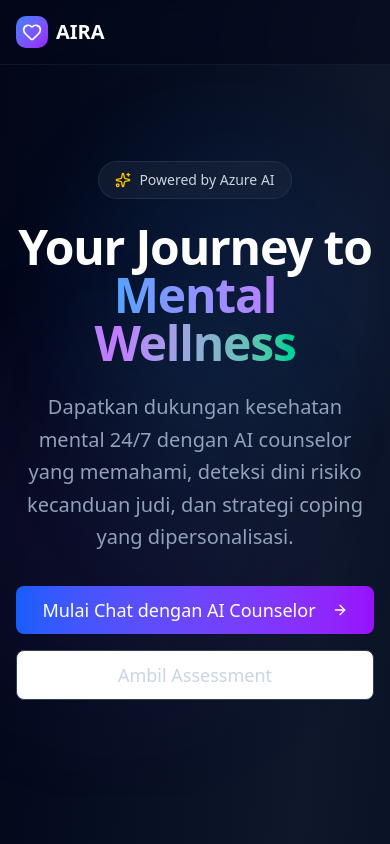
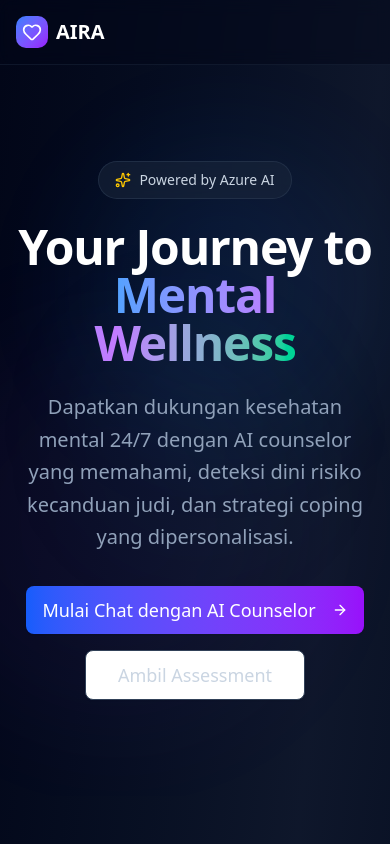
Before and after one commit to wahyuazizi/hackaton-mental-health-fe, a React (Vite) app: page / in a window 390 px wide. Shown: the top 844 px of the page. Built offline with nearby package versions, Linux system fonts and the light colour scheme.

Commit message:
add assesment page

```diff
--- a/package.json
+++ b/package.json
@@ -17,6 +17,7 @@
     "lucide-react": "^0.513.0",
     "react": "^19.1.0",
     "react-dom": "^19.1.0",
+    "react-router-dom": "^6.30.1",
     "tailwind-merge": "^3.3.0",
     "tailwindcss": "^4.1.8"
   },
--- a/src/main.jsx
+++ b/src/main.jsx
@@ -1,10 +1,19 @@
 import { StrictMode } from 'react'
 import { createRoot } from 'react-dom/client'
+import { BrowserRouter as Router, Routes, Route } from 'react-router-dom'
 import './index.css'
 import Home from './pages/Home.jsx'
+import Assessment from './pages/Assesment.jsx'
+import ChatCounselor from './pages/ChatCounselor.jsx'
 
 createRoot(document.getElementById('root')).render(
   <StrictMode>
-    <Home />
+    <Router>
+      <Routes>
+        <Route path="/" element={<Home />} />
+        <Route path="/assessment" element={<Assessment />} />
+        <Route path="/chat" element={<ChatCounselor />} />
+      </Routes>
+    </Router>
   </StrictMode>,
 )
--- a/src/pages/Assesment.jsx
+++ b/src/pages/Assesment.jsx
@@ -200,7 +200,7 @@ const GamblingAssessment = () => {
                     Risiko {riskAssessment.level}
                   </span>
                 </div>
-                <p className={`mt-3 text-${riskAssessment.color}-300`}>
+                <p className={`mt-3 text-${riskAssessment.color}-400`}>
                   {riskAssessment.description}
                 </p>
               </div>
--- /dev/null
+++ b/src/pages/ChatCounselor.jsx
@@ -0,0 +1,9 @@
+import React from 'react'
+
+function ChatCounselor() {
+  return (
+    <div>ChatCounselor</div>
+  )
+}
+
+export default ChatCounselor
--- a/src/pages/Home.jsx
+++ b/src/pages/Home.jsx
@@ -1,4 +1,5 @@
 import React from 'react';
+import { Link } from 'react-router-dom';
 import { MessageCircle, Shield, Heart, Brain, ArrowRight, Moon, Sparkles, UserSearch } from 'lucide-react';
 import { Button } from '@/components/ui/button';
 import { Card, CardContent, CardDescription, CardHeader, CardTitle } from '@/components/ui/card';
@@ -43,12 +44,12 @@ const Home = () => {
       <nav className="border-b border-slate-800/50 backdrop-blur-sm bg-slate-950/50">
         <div className="max-w-7xl mx-auto px-4 sm:px-6 lg:px-8">
           <div className="flex justify-between items-center h-16">
-            <div className="flex items-center space-x-2">
+            <Link to="/" className="flex items-center space-x-2">
               <div className="w-8 h-8 bg-gradient-to-br from-blue-500 to-purple-600 rounded-lg flex items-center justify-center">
                 <Heart className="w-5 h-5 text-white" />
               </div>
               <span className="text-xl font-semibold text-white">AIRA</span>
-            </div>
+            </Link>
             <div className="hidden md:flex items-center space-x-6">
               <a href="#features" className="text-slate-300 hover:text-white transition-colors">Features</a>
               <a href="#about" className="text-slate-300 hover:text-white transition-colors">About</a>
@@ -90,13 +91,17 @@ const Home = () => {
             </p>
 
             <div className="flex flex-col sm:flex-row gap-4 justify-center">
+              <Link to="/chat">
                 <Button size="lg" className="bg-gradient-to-r from-blue-600 to-purple-600 hover:from-blue-700 hover:to-purple-700 text-white px-8 py-6 text-lg">
                   Mulai Chat dengan AI Counselor
                   <ArrowRight className="ml-2 w-5 h-5" />
                 </Button>
+              </Link>
+              <Link to="/assessment">
                 <Button size="lg" variant="outline" className="border-slate-700 text-slate-300 hover:bg-slate-800 hover:text-white px-8 py-6 text-lg">
                   Ambil Assessment
                 </Button>
+              </Link>
             </div>
           </div>
         </div>
@@ -147,10 +152,12 @@ const Home = () => {
               Langkah pertama adalah yang tersulit. Kami di sini untuk mendampingi Anda
               setiap saat, tanpa judgment, dengan dukungan yang Anda butuhkan.
             </p>
+            <Link to="/assessment">
               <Button size="lg" className="bg-gradient-to-r from-emerald-600 to-blue-600 hover:from-emerald-700 hover:to-blue-700 text-white px-8 py-6 text-lg">
                 Mulai Sekarang - Gratis
                 <ArrowRight className="ml-2 w-5 h-5" />
               </Button>
+            </Link>
           </div>
         </div>
       </section>
@@ -159,12 +166,12 @@ const Home = () => {
       <footer className="border-t border-slate-800/50 bg-slate-950/50 backdrop-blur-sm">
         <div className="max-w-7xl mx-auto px-4 sm:px-6 lg:px-8 py-12">
           <div className="flex flex-col md:flex-row justify-between items-center">
-            <div className="flex items-center space-x-2 mb-4 md:mb-0">
+            <Link to="/" className="flex items-center space-x-2 mb-4 md:mb-0">
               <div className="w-8 h-8 bg-gradient-to-br from-blue-500 to-purple-600 rounded-lg flex items-center justify-center">
                 <Heart className="w-5 h-5 text-white" />
               </div>
               <span className="text-xl font-semibold text-white">AIRA</span>
-            </div>
+            </Link>
             <div className="text-slate-400 text-sm">
               © 2025 AIRA. Dibuat dengan ❤️ untuk kesehatan mental yang lebih baik.
             </div>
```
Also changed, not shown: jsconfig.json (+1 -6 lines), 1 other file (tests, documents, lock files or other folders). Lines whose indentation alone changed are shown as unchanged.
